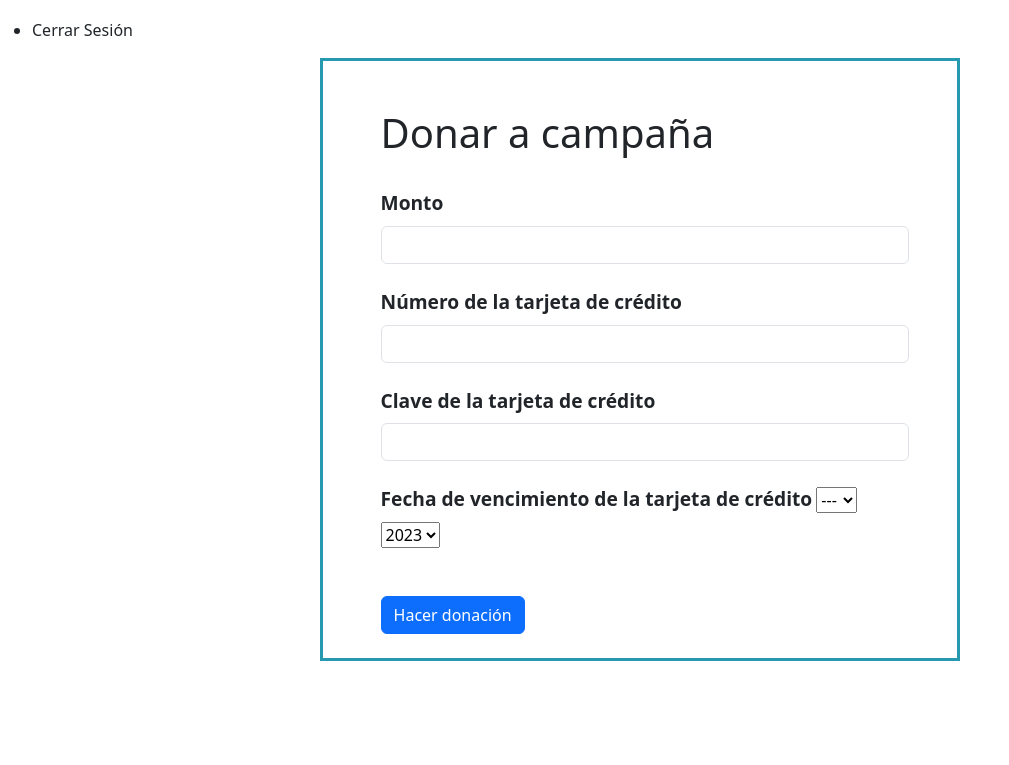
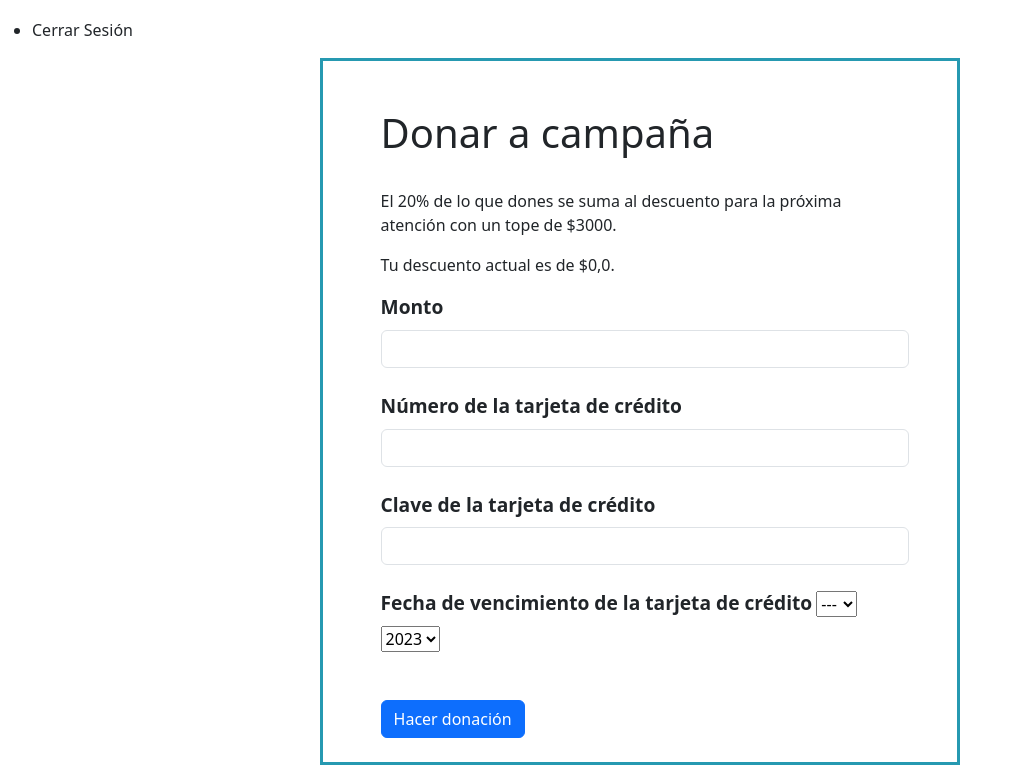
Before and after one commit to inagoy/oh-my-dog, a Django app: template publicaciones/templates/publicaciones/donar.html in a window 1280 px wide. Shown: the part 354-1119 px from the top of the page, without its empty margins (0-1009 px from the left). Before the commit the page ends 1015 px from the top, so only its background shows below. Run offline with Django 4.2, Linux system fonts and the light colour scheme; the template is opened without the code that fills it: values that come from a table or form of the project are taken from there, others are empty; the visitor is signed in with stand-in values (Sample User, id 1).

Commit message:
Hacer donación: descuento y monto recaudado, funcionan los decimales

```diff
--- a/publicaciones/forms.py
+++ b/publicaciones/forms.py
@@ -20,7 +20,7 @@ class TarjetaForm(forms.ModelForm):
 
 
 class DonacionForm(forms.ModelForm):
-    monto = forms.IntegerField(widget=forms.NumberInput(attrs={
+    monto = forms.DecimalField(widget=forms.NumberInput(attrs={
                 "class": "form-control",
                 "step": 0.01,
                 "placeholder": "",
--- a/publicaciones/templates/publicaciones/donar.html
+++ b/publicaciones/templates/publicaciones/donar.html
@@ -12,6 +12,8 @@
     <br/>
     <h1 >Donar a campaña {{campania.nombre}}</h1>
     <br/>
+    <p>El 20% de lo que dones se suma al descuento para la próxima atención con un tope de $3000.</p>
+    <p>Tu descuento actual es de ${{ user.descuento_atencion }}. {% if user.descuento_atencion == 3000%} Alcanzaste el tope de descuento!</p> {% endif %}
 
   <form method="POST" id="donar">
   {% csrf_token %}
@@ -44,8 +46,8 @@
 
     <dialog id="conexion_servidor">
         <div align="center">
-                <p style="text-transform:uppercase; font-size: 1.5rem; font-weight: bold">Conectando con el servidor</p>
-                <img class="animated-gif" id="img" src="{% static 'conexion_servidor2.gif' %}" style="width: 350px; height: 350px;">
+            <p style="text-transform:uppercase; font-size: 1.5rem; font-weight: bold">Conectando con</br>el sistema de pagos</p>
+            <img class="animated-gif" id="img" src="{% static 'conexion_servidor.gif' %}" style="width: 300px; height: 300px;">
         </div>
     </dialog>
 
@@ -53,7 +55,7 @@
       function abrir() {
         const element = document.getElementById("conexion_servidor");
         element.showModal();
-            setTimeout(cerrar, 4000);
+        setTimeout(cerrar, 6000);
       }
     </script>
 
--- a/usuarios_y_perros/models.py
+++ b/usuarios_y_perros/models.py
@@ -1,6 +1,8 @@
 
 
 import os
+from decimal import Decimal
+
 from django.conf import settings
 from django.db import models
 from django.contrib.auth.models import AbstractUser
@@ -22,10 +24,18 @@ class Usuario(AbstractUser):
     fecha_nacimiento = models.DateField(
         verbose_name="Fecha de nacimiento", default=date.today)
     domicilio = models.CharField(max_length=30)
+    descuento_atencion = models.DecimalField(max_digits=6, decimal_places=2, default=0.00, verbose_name="Descuento", blank=True, null=True)
     USERNAME_FIELD = "email"
     REQUIRED_FIELDS = ['dni', 'apellido', 'nombre', 'fecha_nacimiento']
 
     objects = CustomUserManager()
+
+    def aplicar_descuento(self, monto_donacion):
+        descuento = monto_donacion * Decimal(0.2)
+        if(self.descuento_atencion + descuento) >= 3000:
+            self.descuento_atencion = 3000
+        else:
+            self.descuento_atencion += descuento
 
     def __str__(self):
         return self.email
```
Also changed, not shown: publicaciones/views.py (+5 -3 lines), usuarios_y_perros/migrations/0004_usuario_descuento_atencion.py (added). Lines whose indentation alone changed are shown as unchanged.
